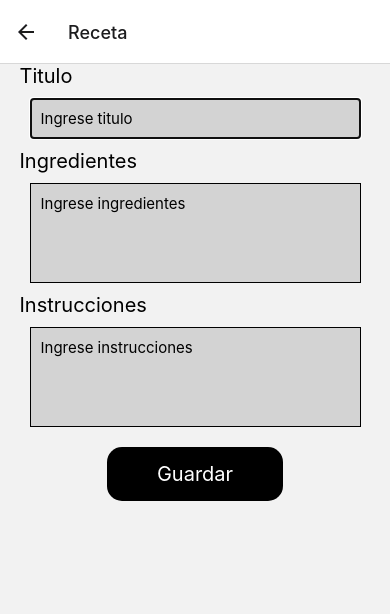
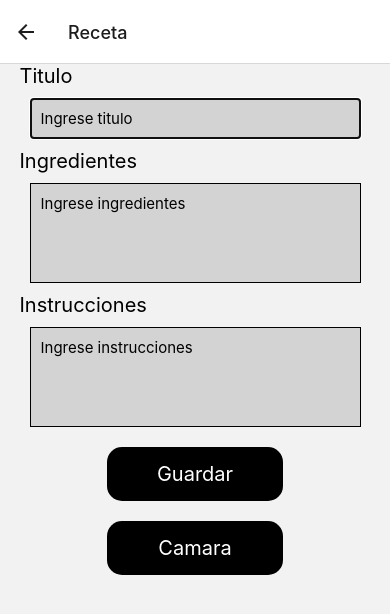
Before and after one commit to sotech/bart-drink, a React Native app: screen /Receta in a window 390 px wide. Shown: the top 614 px of the page. Built offline with nearby package versions, Linux system fonts and the light colour scheme.

Commit message:
feature-AgregarFotodelTrago

```diff
--- a/src/screens/CameraScreen.js
+++ b/src/screens/CameraScreen.js
@@ -4,6 +4,10 @@ import { Camera } from 'expo-camera';
 import { MaterialIcons } from '@expo/vector-icons';
 import { Entypo } from '@expo/vector-icons';
 
+const handleFotoPress=()=>{
+
+
+}
 
 const CameraScreen=()=>{
   const [hasPermission, setHasPermission] = useState(null);
--- a/src/screens/RecetaScreen.js
+++ b/src/screens/RecetaScreen.js
@@ -87,6 +87,10 @@ const RecetaScreen = ({navigation}) => {
     navigation.navigate(Screens.RECETAS)
   }
 
+  const handleCamara = ()=>{
+    navigation.navigate(Screens.CAMARA)
+  }
+
   const reiniciarCampos = () => {
     setTitulo('')
     setIngredientes('')
@@ -141,6 +145,12 @@ const RecetaScreen = ({navigation}) => {
           <Text style={styles.buttonText}>Guardar</Text>
 
         </TouchableHighlight>
+        <TouchableHighlight
+         onPress={handleCamara}
+         style={styles.button}
+         >
+         <Text style={styles.buttonText}>Camara</Text>
+         </TouchableHighlight>
       </View>
     </View>
   )
--- a/src/screens/RecetasScreen.js
+++ b/src/screens/RecetasScreen.js
@@ -47,10 +47,6 @@ const RecetasScreen = ({ navigation }) => {
     navigation.navigate(Screens.RECETA)
   }
 
-
-  const handleCamara = ()=>{
-    navigation.navigate(Screens.CAMARA)
-  }
   const handleSearchRecetas = (data) => {
     //El componente Search devuelve el array modificado para setearse
 
```
